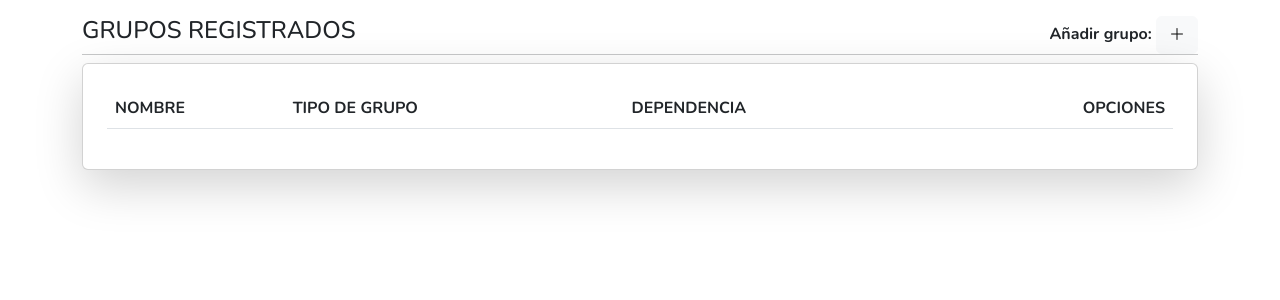
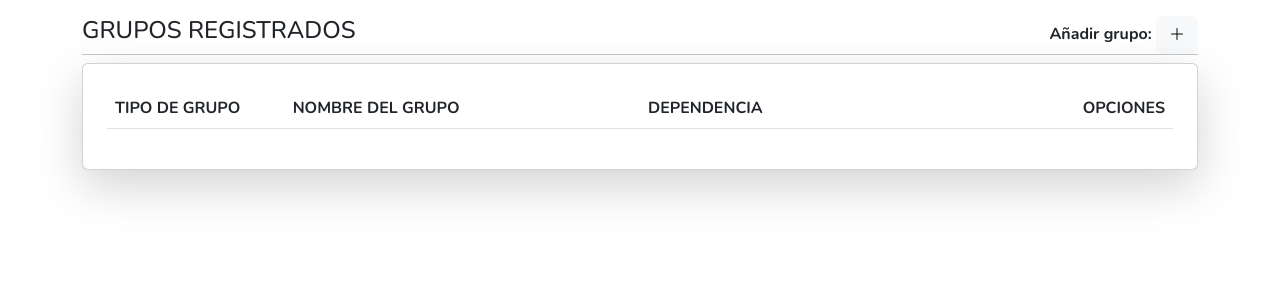
Before and after one commit to spicyarepa-gang/railgunmail, a Flask app: page /groups/view in a window 1280 px wide. Shown: the part 60-360 px from the top of the page. Run offline with Flask 2, Linux system fonts and the light colour scheme; the visitor is signed in with stand-in values (Sample User, id 1); data that the repository does not hold is empty; some libraries are stand-ins or nearby versions.

Commit message:
15/11/22

```diff
--- a/templates/groups/view_groups.html
+++ b/templates/groups/view_groups.html
@@ -17,8 +17,8 @@
   <div class="table-responsive">
     <table id="table" class="table table-stripped w-100">
       <thead>
-          <th class="col-2">NOMBRE</th>
-          <th>TIPO DE GRUPO</th>
+          <th class="col-2">TIPO DE GRUPO</th>
+          <th class="col-4">NOMBRE DEL GRUPO</th>
           <th>DEPENDENCIA</th>
           <th class="text-end">OPCIONES</th>
       </thead>
@@ -26,8 +26,8 @@
       <tbody>
 
           <tr>
+              <td>{{ groupstypes.nombre }}</td>
               <td>{{ groups.nombre }}</td>
-              <td>{{ groupstypes.nombre }}</td>
               <td>{{ groups.dependencia }}</td>
               <td class="text-end">
                   <a href="{{ url_for('groups.update_groups', id=groups.id)}}"><button class="btn btn-light"><i class="bi bi-pencil-fill"></i></button></a>
--- a/templates/groups/view_subgroups.html
+++ b/templates/groups/view_subgroups.html
@@ -20,7 +20,7 @@
         <tbody>
             <td>{{ groups.nombre }}</td>
             <td>{{ subgroups.nombre }}</td>
-            <td class="text-end">
+            <td class="col-2 text-end">
                 <a href="{{ url_for('subgroups.update_subgroups', id=subgroups.id)}}"><button type="submit" class="btn btn-light"><i class="bi bi-pencil-fill"></i></button></a>
                 <a href=""><button type="submit" class="btn btn-light"><i class="bi bi-trash3-fill"></i></button></a>
             </td>
```
Also changed, not shown: templates/groups/view_groups_types.html (+8 -2 lines).
